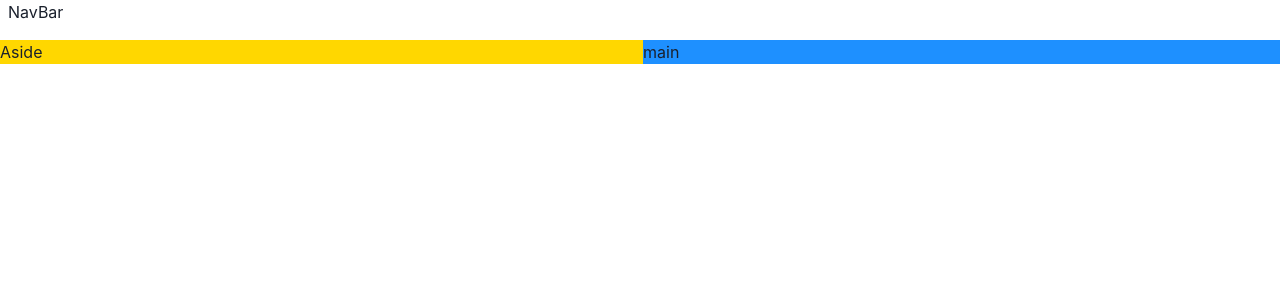
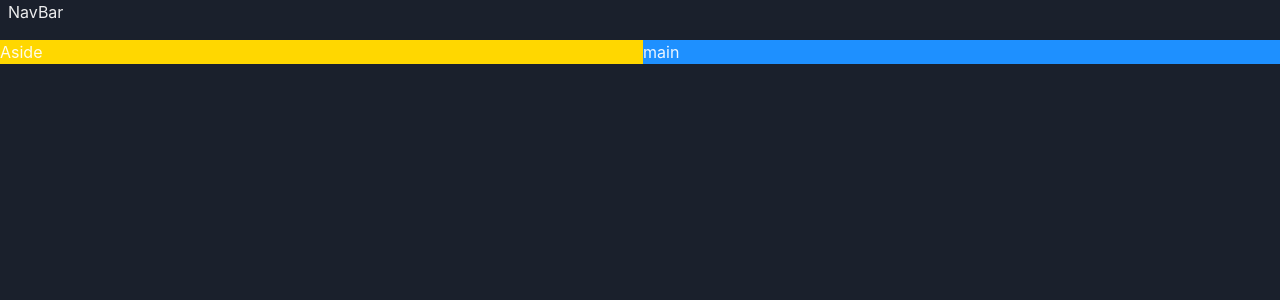
Before and after one commit to MaxHanson07/game-app, a React (Vite) app: page / in a window 1280 px wide. Shown: the top 300 px of the page. Built offline with nearby package versions, Linux system fonts and the light colour scheme.

Commit message:
implement dark mode

```diff
--- a/src/main.tsx
+++ b/src/main.tsx
@@ -1,12 +1,14 @@
 import React from 'react'
 import ReactDOM from 'react-dom/client'
-import { ChakraProvider } from '@chakra-ui/react'
+import { ChakraProvider, ColorModeScript } from '@chakra-ui/react'
 import App from './App'
+import theme from './theme'
 import 'bootstrap/dist/css/bootstrap.css'
 
 ReactDOM.createRoot(document.getElementById('root') as HTMLElement).render(
   <React.StrictMode>
-    <ChakraProvider>
+    <ChakraProvider theme={theme}>
+      <ColorModeScript initialColorMode={theme.config.initialColorMode}></ColorModeScript>
       <App />
     </ChakraProvider>
   </React.StrictMode>,
--- /dev/null
+++ b/src/theme.ts
@@ -0,0 +1,9 @@
+import { extendTheme, ThemeConfig } from "@chakra-ui/react";
+
+const config: ThemeConfig = {
+    initialColorMode: 'dark'
+};
+
+const theme = extendTheme({ config });
+
+export default theme;
```
